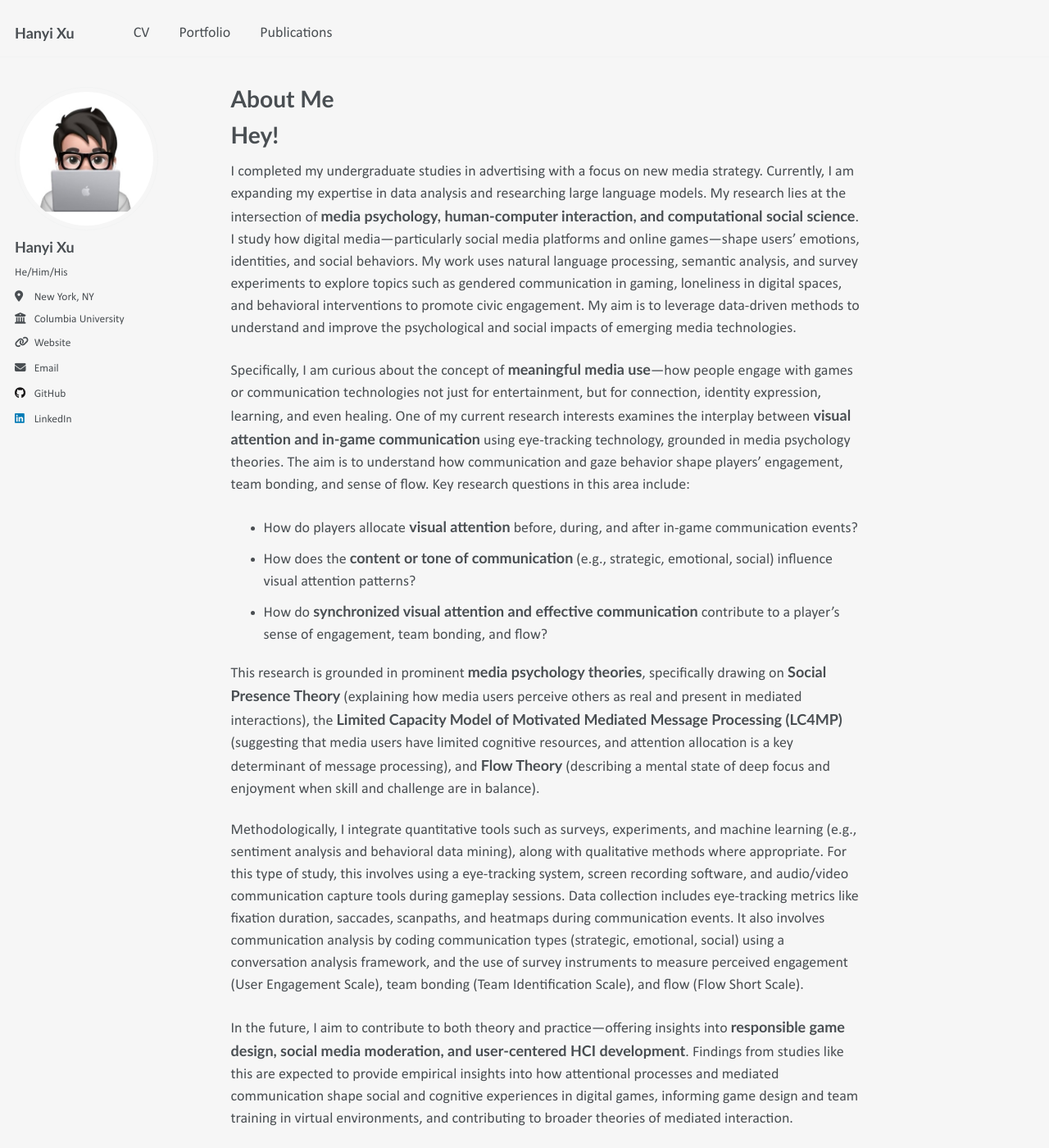
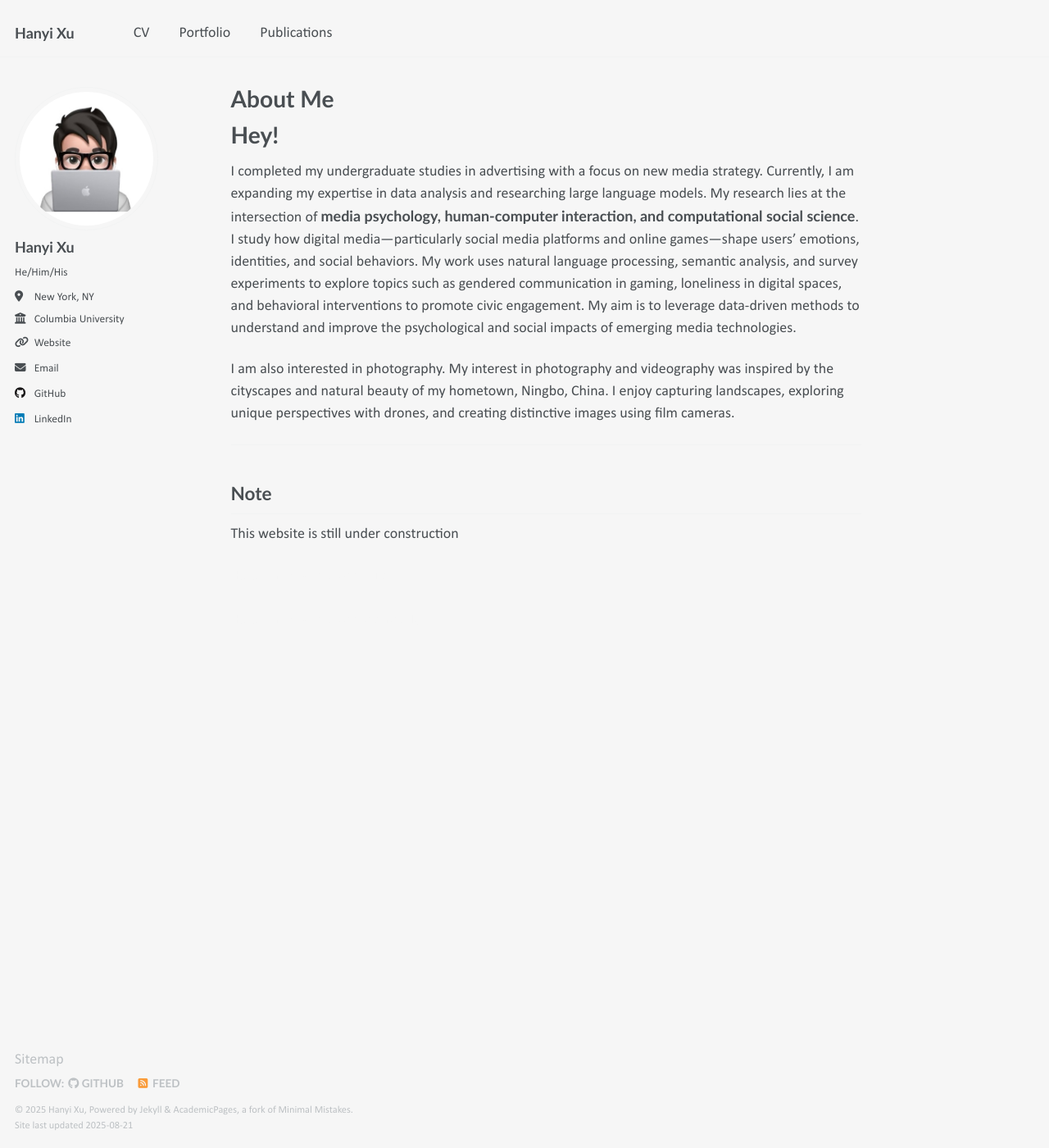
Before and after one commit to hanyixu/hanyixu.github.io, a Jekyll site: the page built from _pages/about.md, in a window 1280 px wide and 1400 px high. Shown: the whole window at 82% size. Built offline with Jekyll 4.4.1, drawn with Linux system fonts in a browser that asks for light colours.

Commit message:
Update about.md

```diff
--- a/_pages/about.md
+++ b/_pages/about.md
@@ -14,7 +14,7 @@ redirect_from:
 
 I completed my undergraduate studies in advertising with a focus on new media strategy. Currently, I am expanding my expertise in data analysis and researching large language models. My research lies at the intersection of **media psychology, human-computer interaction, and computational social science**. I study how digital media—particularly social media platforms and online games—shape users’ emotions, identities, and social behaviors. My work uses natural language processing, semantic analysis, and survey experiments to explore topics such as gendered communication in gaming, loneliness in digital spaces, and behavioral interventions to promote civic engagement. My aim is to leverage data-driven methods to understand and improve the psychological and social impacts of emerging media technologies.
 
-Specifically, I am curious about the concept of **meaningful media use**—how people engage with games or communication technologies not just for entertainment, but for connection, identity expression, learning, and even healing. One of my current research interests examines the interplay between **visual attention and in-game communication** using eye-tracking technology, grounded in media psychology theories. The aim is to understand how communication and gaze behavior shape players' engagement, team bonding, and sense of flow. Key research questions in this area include:
+<!-- Specifically, I am curious about the concept of **meaningful media use**—how people engage with games or communication technologies not just for entertainment, but for connection, identity expression, learning, and even healing. One of my current research interests examines the interplay between **visual attention and in-game communication** using eye-tracking technology, grounded in media psychology theories. The aim is to understand how communication and gaze behavior shape players' engagement, team bonding, and sense of flow. Key research questions in this area include:
 *   How do players allocate **visual attention** before, during, and after in-game communication events?
 *   How does the **content or tone of communication** (e.g., strategic, emotional, social) influence visual attention patterns?
 *   How do **synchronized visual attention and effective communication** contribute to a player’s sense of engagement, team bonding, and flow?
@@ -23,7 +23,7 @@ This research is grounded in prominent **media psychology theories**, specifical
 
 Methodologically, I integrate quantitative tools such as surveys, experiments, and machine learning (e.g., sentiment analysis and behavioral data mining), along with qualitative methods where appropriate. For this type of study, this involves using a eye-tracking system, screen recording software, and audio/video communication capture tools during gameplay sessions. Data collection includes eye-tracking metrics like fixation duration, saccades, scanpaths, and heatmaps during communication events. It also involves communication analysis by coding communication types (strategic, emotional, social) using a conversation analysis framework, and the use of survey instruments to measure perceived engagement (User Engagement Scale), team bonding (Team Identification Scale), and flow (Flow Short Scale).
 
-In the future, I aim to contribute to both theory and practice—offering insights into **responsible game design, social media moderation, and user-centered HCI development**. Findings from studies like this are expected to provide empirical insights into how attentional processes and mediated communication shape social and cognitive experiences in digital games, informing game design and team training in virtual environments, and contributing to broader theories of mediated interaction.
+In the future, I aim to contribute to both theory and practice—offering insights into **responsible game design, social media moderation, and user-centered HCI development**. Findings from studies like this are expected to provide empirical insights into how attentional processes and mediated communication shape social and cognitive experiences in digital games, informing game design and team training in virtual environments, and contributing to broader theories of mediated interaction. -->
 
 I am also interested in photography. My interest in photography and videography was inspired by the cityscapes and natural beauty of my hometown, Ningbo, China. I enjoy capturing landscapes, exploring unique perspectives with drones, and creating distinctive images using film cameras.
 
@@ -32,5 +32,5 @@ I am also interested in photography. My interest in photography and videography
 ## Note
 This website is still under construction
 
-<a href="https://pcpartpicker.com/list/pyDKdb" style="color:#ffffff">Here is my computer build.</a> <br><br>
-<a href="http://www.3dmark.com/spy/55808007" style="color:#ffffff">Here is my computer test result.</a>
+<a href="https://pcpartpicker.com/list/pyDKdb" style="color:#f6f6f6">Here is my computer build.</a> <br><br>
+<a href="http://www.3dmark.com/spy/55808007" style="color:#f6f6f6">Here is my computer test result.</a>
```
